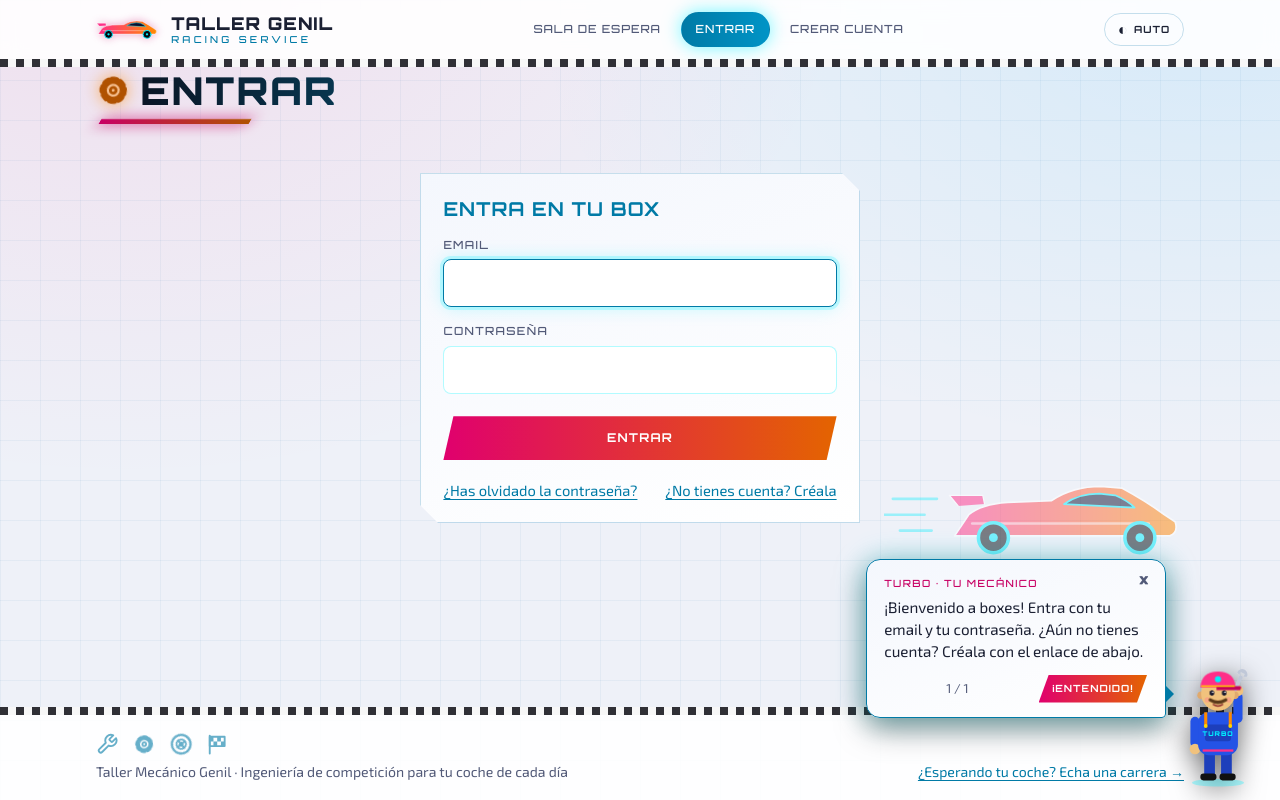
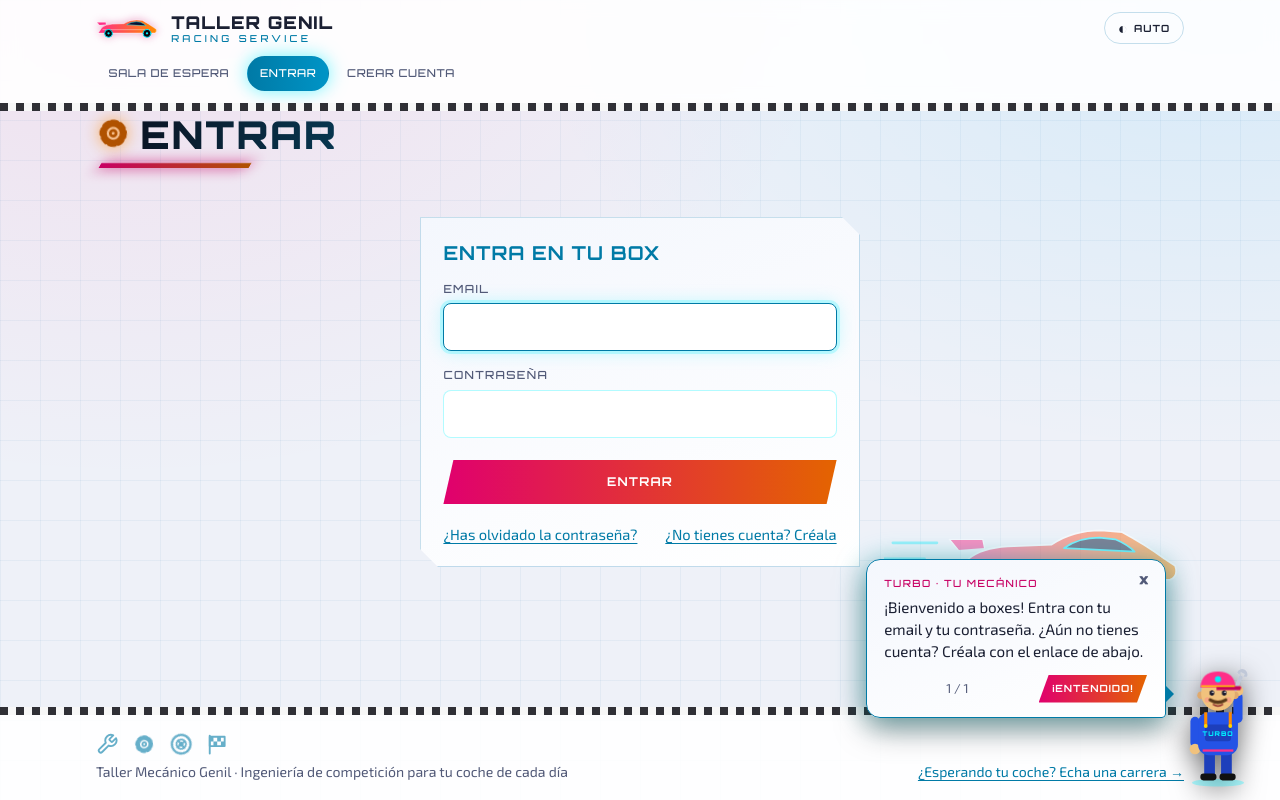
Before and after one commit to jacinto270/tallerapp, a PHP site: page /tallerapp/ in a window 1280 px wide. Run offline with PHP 8.4, Linux system fonts and the light colour scheme.

Commit message:
Cabecera en dos filas: el menú del admin cabe en una línea
Co-Authored-By: Claude Opus 5.5 <noreply@anthropic.com>

```diff
--- a/estilos.css
+++ b/estilos.css
@@ -197,16 +197,19 @@ main { flex: 1; padding-top: 2rem; padding-bottom: 3rem; }
 .logo { width: 64px; height: auto; filter: drop-shadow(0 0 6px rgba(255, 46, 136, .8)); transition: transform .3s; }
 .marca:hover .logo { transform: translateX(4px) skewX(-6deg); }
 
-.menu { display: flex; flex-wrap: wrap; gap: .35rem; }
+/* Cabecera en dos filas: arriba el logo y, a la derecha, el tema y la sesión;
+   debajo, el menú a todo el ancho (el del admin tiene 9 apartados) */
+.menu { display: flex; flex-wrap: wrap; gap: .35rem; order: 3; width: 100%; }
+.boton-tema { margin-left: auto; }
 .menu a {
-  padding: .5rem .85rem;
+  padding: .5rem .72rem;
   border: 1px solid transparent;
   border-radius: 999px;
   color: var(--suave);
   text-decoration: none;
   font-family: var(--titulo);
-  font-size: .7rem;
-  letter-spacing: .08em;
+  font-size: .68rem;
+  letter-spacing: .06em;
   text-transform: uppercase;
   transition: color .2s, border-color .2s, box-shadow .2s;
 }
```
